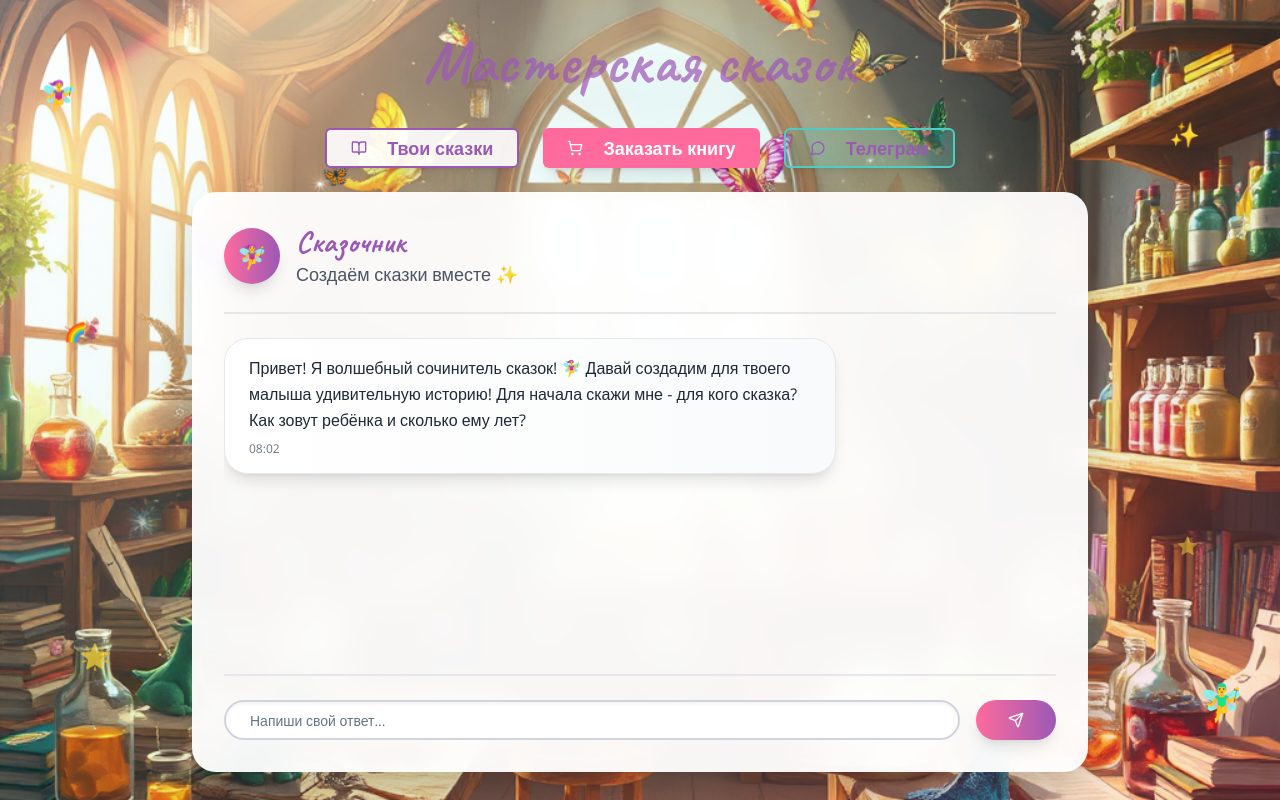
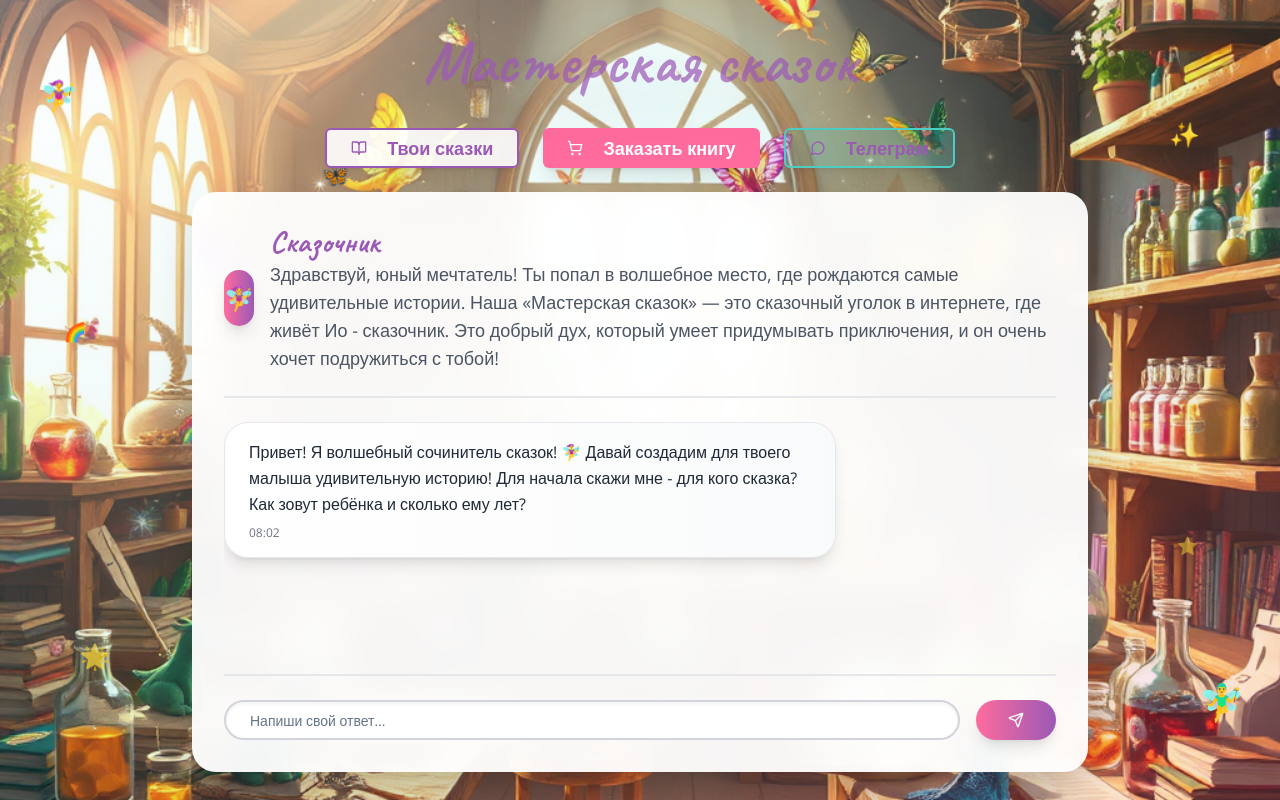
Before and after one commit to pr-poehali-dev/fairy-tale-workshop-app, a React (Vite) app: page / in a window 1280 px wide. Built offline with nearby package versions, Linux system fonts and the light colour scheme.

Commit message:
Обновление 1 компонентов

```diff
--- a/src/pages/Index.tsx
+++ b/src/pages/Index.tsx
@@ -153,7 +153,7 @@ export default function Index() {
                 </div>
                 <div>
                   <h2 className="font-caveat text-3xl font-bold text-enchanted-purple">Сказочник</h2>
-                  <p className="text-lg text-gray-600 font-sans">Создаём сказки вместе ✨</p>
+                  <p className="text-lg text-gray-600 font-sans">Здравствуй, юный мечтатель! Ты попал в волшебное место, где рождаются самые удивительные истории. Наша «Мастерская сказок» — это сказочный уголок в интернете, где живёт Ио - сказочник. Это добрый дух, который умеет придумывать приключения, и он очень хочет подружиться с тобой!</p>
                 </div>
               </div>
 
```
